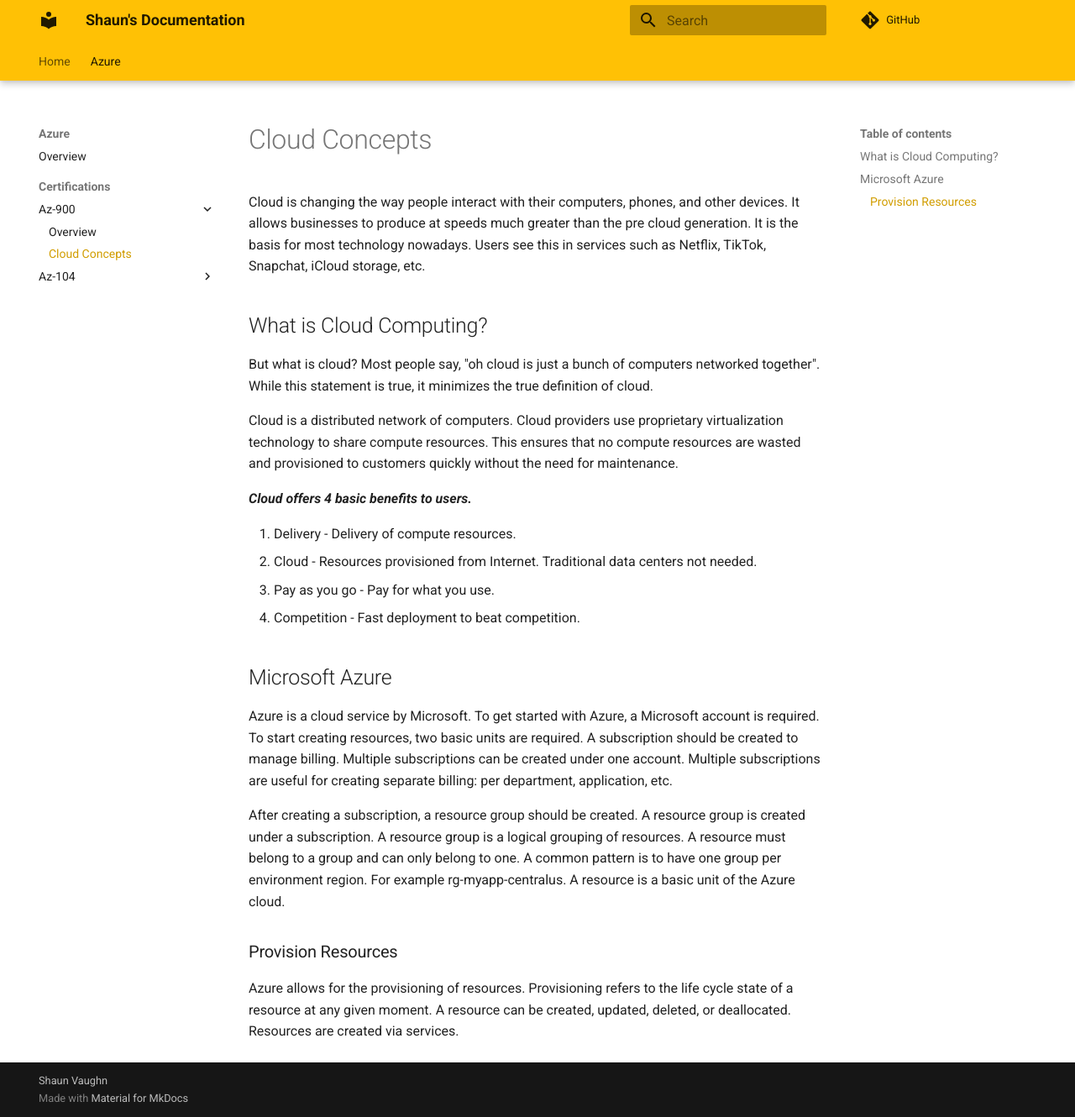
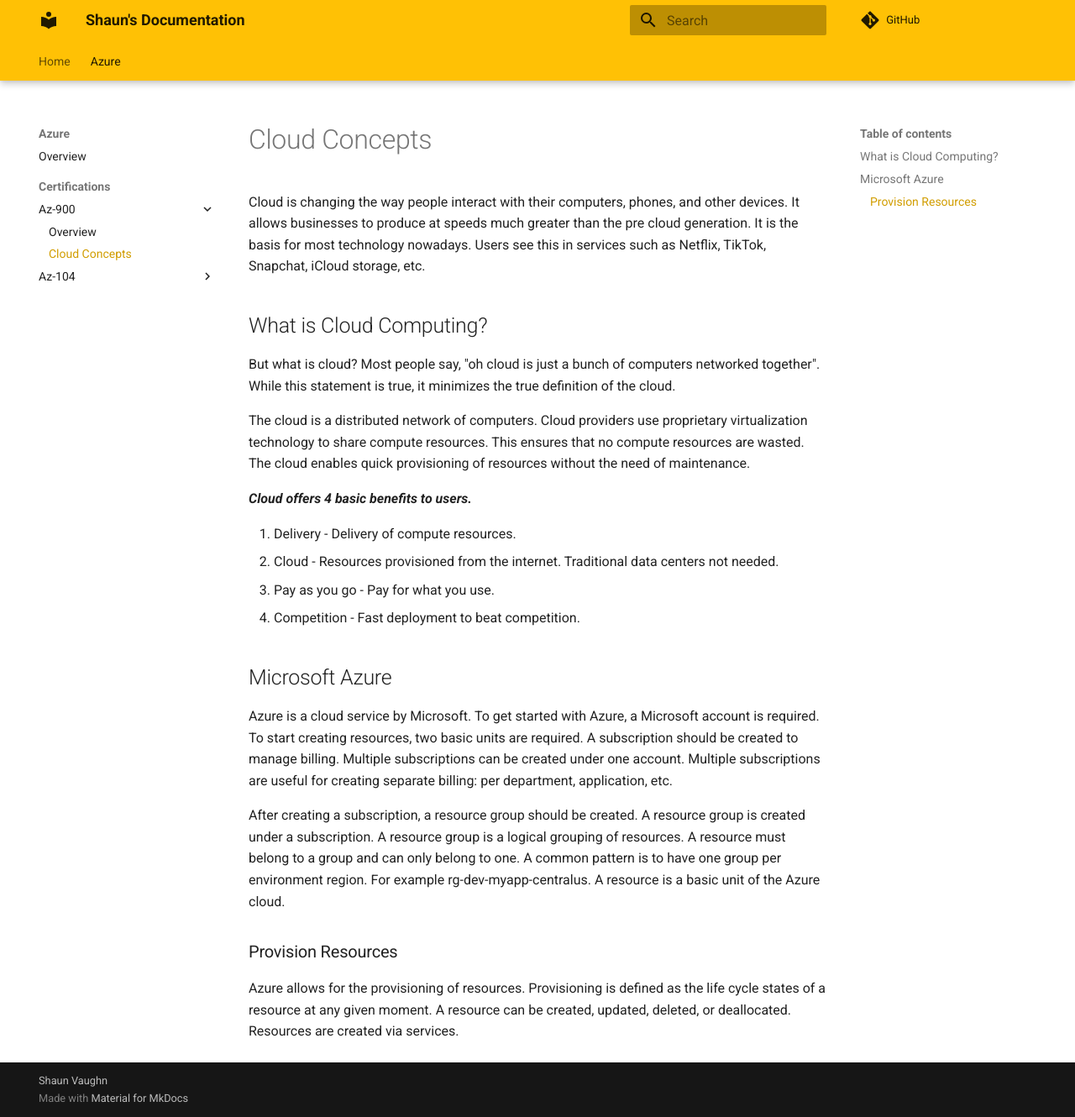
Before and after one commit to vaughnshaun/mkdocs-documentation-template, an MkDocs documentation site: the page built from docs/azure/certifications/az-900/cloud-concepts.md, in a window 1280 px wide and 1330 px high. Shown: the whole window at 84% size. Built offline with MkDocs 1.6.1 and Material for MkDocs 9.7.7, drawn with Linux system fonts in a browser that asks for light colours; comment, search, counter and statistics services are not loaded.

Commit message:
edit cloud concepts

```diff
--- a/docs/azure/certifications/az-900/cloud-concepts.md
+++ b/docs/azure/certifications/az-900/cloud-concepts.md
@@ -1,21 +1,21 @@
 Cloud is changing the way people interact with their computers, phones, and other devices. It allows businesses to produce at speeds much greater than the pre cloud generation. It is the basis for most technology nowadays. Users see this in services such as Netflix, TikTok, Snapchat, iCloud storage, etc.
 
 ## What is Cloud Computing?
-But what is cloud? Most people say, "oh cloud is just a bunch of computers networked together". While this statement is true, it minimizes the true definition of cloud.
+But what is cloud? Most people say, "oh cloud is just a bunch of computers networked together". While this statement is true, it minimizes the true definition of the cloud.
 
-Cloud is a distributed network of computers. Cloud providers use proprietary virtualization technology to share compute resources. This ensures that no compute resources are wasted and provisioned to customers quickly without the need for maintenance.
+The cloud is a distributed network of computers. Cloud providers use proprietary virtualization technology to share compute resources. This ensures that no compute resources are wasted. The cloud enables quick provisioning of resources without the need of maintenance.
 
 ***Cloud offers 4 basic benefits to users.***
 
 1. Delivery - Delivery of compute resources.
-2. Cloud - Resources provisioned from Internet. Traditional data centers not needed.
+2. Cloud - Resources provisioned from the internet. Traditional data centers not needed.
 3. Pay as you go - Pay for what you use.
 4. Competition - Fast deployment to beat competition.
 
 ## Microsoft Azure
 Azure is a cloud service by Microsoft. To get started with Azure, a Microsoft account is required. To start creating resources, two basic units are required. A subscription should be created to manage billing. Multiple subscriptions can be created under one account. Multiple subscriptions are useful for creating separate billing: per department, application, etc.
 
-After creating a subscription, a resource group should be created. A resource group is created under a subscription. A resource group is a logical grouping of resources. A resource must belong to a group and can only belong to one. A common pattern is to have one group per environment region. For example rg-myapp-centralus. A resource is a basic unit of the Azure cloud.
+After creating a subscription, a resource group should be created. A resource group is created under a subscription. A resource group is a logical grouping of resources. A resource must belong to a group and can only belong to one. A common pattern is to have one group per environment region. For example rg-dev-myapp-centralus. A resource is a basic unit of the Azure cloud.
 
 ### Provision Resources
-Azure allows for the provisioning of resources. Provisioning refers to the life cycle state of a resource at any given moment. A resource can be created, updated, deleted, or deallocated. Resources are created via services.
+Azure allows for the provisioning of resources. Provisioning is defined as the life cycle states of a resource at any given moment. A resource can be created, updated, deleted, or deallocated. Resources are created via services.
```
Also changed, not shown: docs/azure/certifications/az-900/overview.md (+2 -2 lines).
